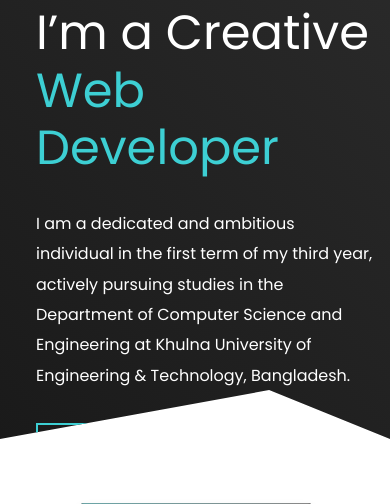
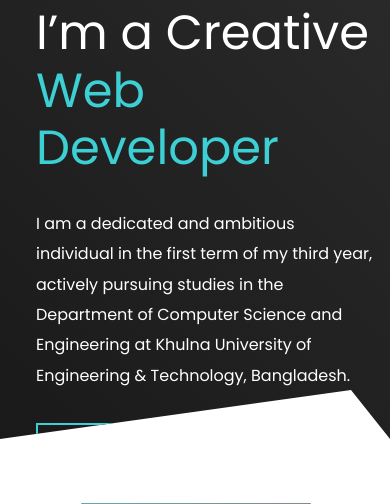
Before and after one commit to Arefin-Nahid/My-Portfolio, a PHP site: page / in a window 390 px wide. Shown: the part 541-1045 px from the top of the page. Run offline with PHP 8.4, Linux system fonts and the light colour scheme; grey boxes are pictures that could not be loaded.

Commit message:
media version updated

```diff
--- a/css/style.css
+++ b/css/style.css
@@ -695,7 +695,7 @@ footer .copyright{
          flex-direction: column;
      }
      header{
-         clip-path: polygon(0 0, 100% 0, 100% 100%, 69% 95%, 0 100%);
+         clip-path: polygon(0 0, 100% 0, 100% 100%, 90% 95%, 0 100%);
      }
      .hero .right{
          position: absolute;
```
